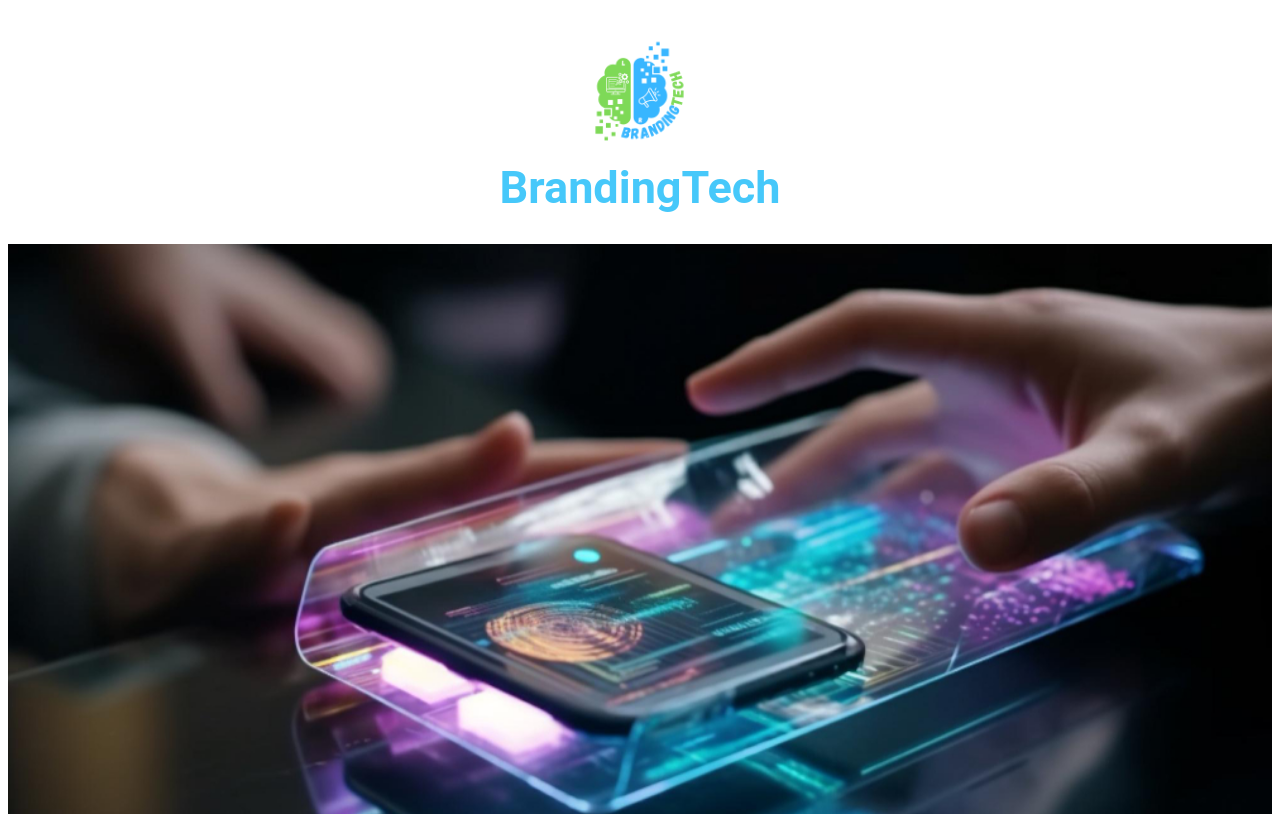
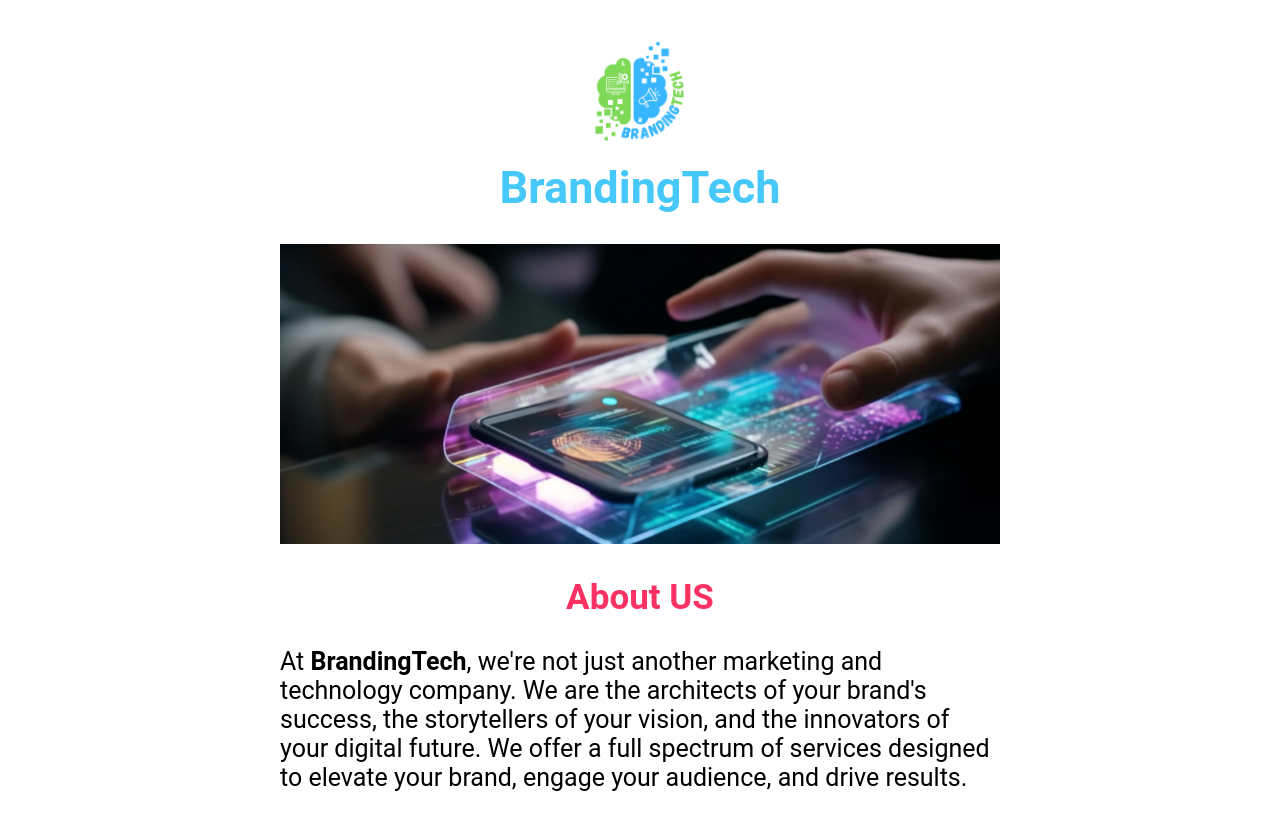
Before and after one commit to BrandingTech/Personal-Web2-python, a Flask app: page / in a window 1280 px wide. Shown: the top 814 px of the page. Run offline with Flask 3, Linux system fonts and the light colour scheme.

Commit message:
Added html and css

```diff
--- a/templates/home.html
+++ b/templates/home.html
@@ -22,17 +22,27 @@
     }
     #banner{
       width:100%;
-      height: 600px;
+      height: 300px;
       object-fit: cover;
     }
     #aboutus{
       width:100%;
-      height: 600px;
+      height: 300px;
       object-fit: cover;
     }
+    #container{
+      max-width: 720px;
+      margin:0 auto 0 auto;  /*0 for top, auto for left, 0 for buttom and auto for right*/
+              }
+    .bodytext {
+      font-family:caption;
+      font-size:15px;
+      color: rgb(50,50,50);
+    }
+  </style>
 
-  </style>
   <body>
+    <div id="container">
      <h1> <img src="https://personal-web2-python-1--brandingtechmy.repl.co/static/logo.gif" width="120" height="120"alt="BrandingTch">
      <br>BrandingTech</br>
      </h1>
@@ -45,6 +55,7 @@
       <button>About us</button>
       <button>Services</button>
       <button>Learn more</button>
-
+      <p class="bodytext" style="text-align:center"> Copyrihgt 2023, BrandingTech</p>
+    </div>
   </body>
 </html>
```
Also changed, not shown: 1 other file. Lines whose indentation alone changed are shown as unchanged.
